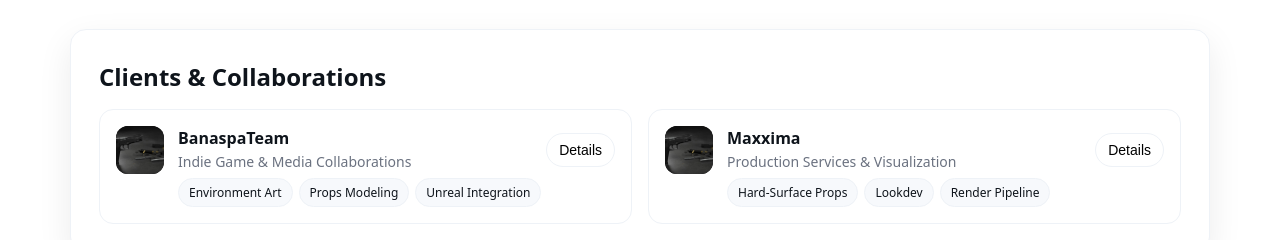
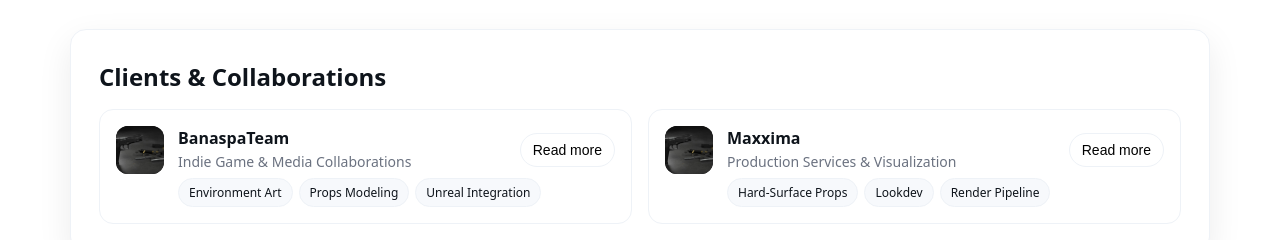
Before and after one commit to adevarts/Portopolio-Ade, a plain HTML site: page index.html in a window 1280 px wide. Shown: the part 900-1140 px from the top of the page. Drawn offline with Linux system fonts and the light colour scheme.

Commit message:
new updete name " detail " to " read more "

```diff
--- a/index.html
+++ b/index.html
@@ -237,7 +237,7 @@
         <div style="flex:1">
           <div style="display:flex; align-items:center; justify-content:space-between; gap:8px">
             <div><div style="font-weight:700">${client.name}</div><div class="muted" style="font-size:14px">${client.subtitle}</div></div>
-            <button class="chip" onclick="toggle('${client.id}')">Details</button>
+            <button class="chip" onclick="toggle('${client.id}')">Read more</button>
           </div>
           <div>${client.tags.map(tag => `<span class="pill">${tag}</span>`).join('')}</div>
           <div id="${client.id}" class="muted" style="display:none; margin-top:10px">
```
